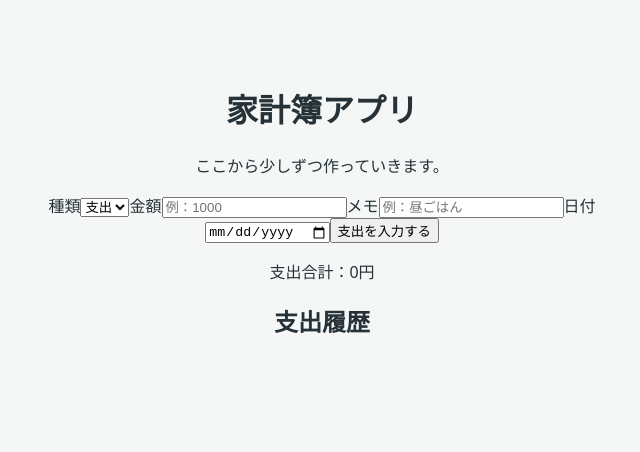
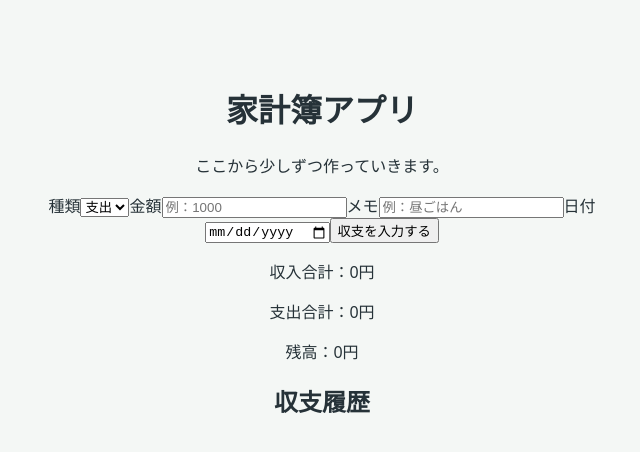
Before and after one commit to wasyun4/zubora-kakeibo-pwa, a React (Vite) app: page / in a window 1280 px wide. Shown: the top 452 px of the page, without its empty margins (318-958 px from the left). Built offline with nearby package versions, Linux system fonts and the light colour scheme.

Commit message:
feat: add income and balance tracking

```diff
--- a/src/App.tsx
+++ b/src/App.tsx
@@ -14,10 +14,22 @@ function App() {
   const [date, setDate] = useState("");
   const [expenses, setExpenses] = useState<Expense[]>([]);
 
-  const total = expenses.reduce(
-    (sum, expense) => sum + Number(expense.amount),
-    0,
-  );
+  const expenseTotal = expenses
+    .filter((expense) => expense.type === "expense")
+    .reduce(
+      (sum, expense) => sum + Number(expense.amount),
+      0,
+    );
+
+  const incomeTotal = expenses
+    .filter((expense) => expense.type === "income")
+    .reduce(
+      (sum, expense) => sum + Number(expense.amount),
+      0,
+    );
+
+    const balance = incomeTotal - expenseTotal;
+
   function handleExpenseClick() {
     if (amount === "" || Number(amount) <= 0) {
       alert("1円以上の金額を入力してください。");
@@ -76,10 +88,12 @@ function App() {
       </label>
 
       <button onClick={handleExpenseClick}>
-        支出を入力する
+        収支を入力する
       </button>
-      <p>支出合計：{total}円</p>
-      <h2>支出履歴</h2>
+      <p>収入合計：{incomeTotal}円</p>
+      <p>支出合計：{expenseTotal}円</p>
+      <p>残高：{balance}円</p>
+      <h2>収支履歴</h2>
 
       <ul>
         {expenses.map((expense, index) => (
```
Also changed, not shown: 1 other file (tests, documents, lock files or other folders).
